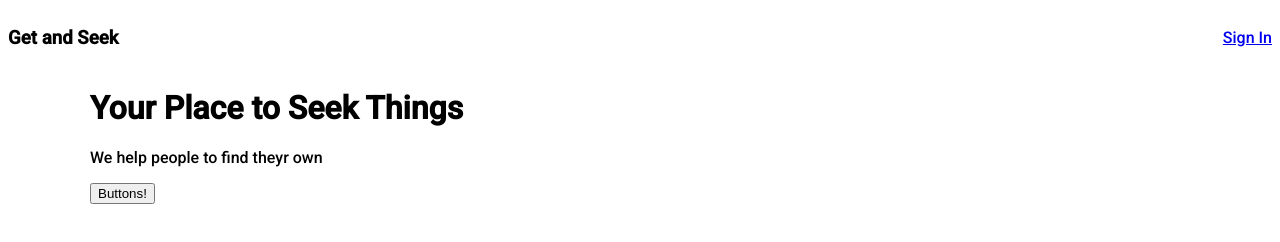
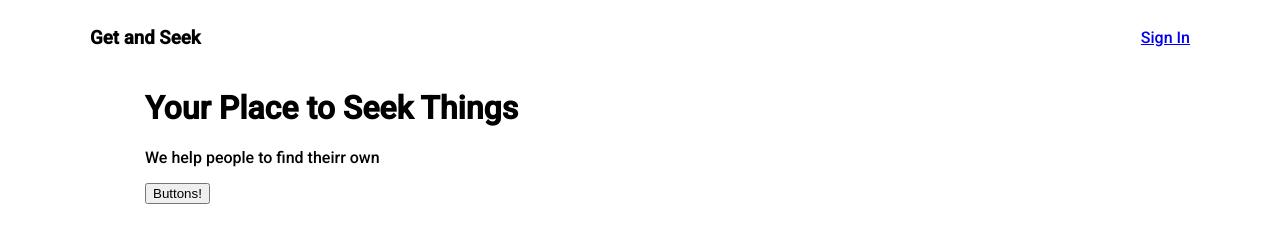
Before and after one commit to BulletSentence/Get-and-Seek, a plain HTML site: page index.html in a window 1280 px wide. Drawn offline with Linux system fonts and the light colour scheme.

Commit message:
atualizado fechamendo de blocos

```diff
--- a/index.html
+++ b/index.html
@@ -10,9 +10,8 @@
 </head>
 
 <body>
-
-<div>
-
+    <div id="page-home">
+        <div class="content">
             <header>
                 <h3>Get and Seek</h3>
                 <a href="https://google.com">Sign In</a>
@@ -20,9 +19,12 @@
 
             <div class="content">
                 <h1> Your Place to Seek Things</h1>
-    <p>We help people to find theyr own</p>
+                <p>We help people to find theirr own</p>
                 <button>Buttons!</button>
             </div>
+        </div>
+    </div>
+
 
 </body>
 </html>
```
Lines whose indentation alone changed are shown as unchanged.
